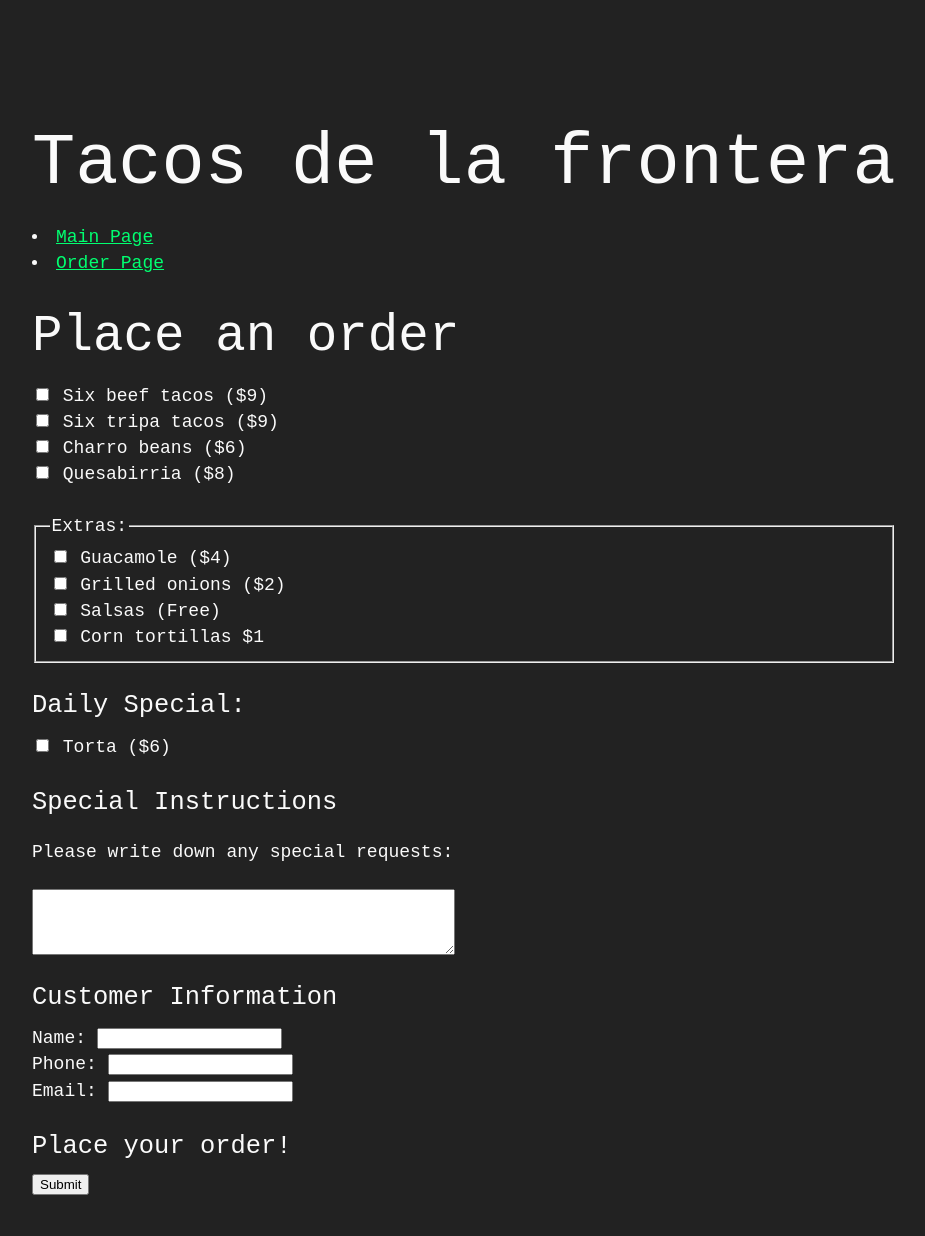
After one commit to clbrown02/cs412, a Django app: page /restaurant/order in a window 1280 px wide. The commit adds this page. Shown: the whole page, without its empty margins (176-1101 px from the left). Run offline with Django 5.2, Linux system fonts and the light colour scheme.

Commit message:
Created main and order pge

```diff
--- a/cs412/settings.py
+++ b/cs412/settings.py
@@ -41,6 +41,7 @@ INSTALLED_APPS = [
     "hw",
     "quotes",
     "formdata",
+    "restaurant",
 ]
 
 MIDDLEWARE = [
--- a/cs412/urls.py
+++ b/cs412/urls.py
@@ -23,5 +23,6 @@ from django.conf import settings
 urlpatterns = [path("admin/", admin.site.urls),
                path("hw/", include("hw.urls")),
                path("quotes/", include("quotes.urls")),
-               path("formdata/", include("formdata.urls"))
+               path("formdata/", include("formdata.urls")),
+               path("restaurant/", include("restaurant.urls")),
                ] + static(settings.STATIC_URL, document_root=settings.STATIC_ROOT)
--- a/quotes/templates/quotes/base.html
+++ b/quotes/templates/quotes/base.html
@@ -10,7 +10,7 @@
     <nav>
       <li><a href="{% url 'quote_page' %}">Quote</a></li>
       <li><a href="{% url 'about_page' %}">About</a></li>
-      <li><a href="{%url 'show_all_page' %}">Show all</a></li>
+      <li><a href="{% url 'show_all_page' %}">Show all</a></li>
     </nav>
 
     {% block content %}
--- /dev/null
+++ b/restaurant/templates/restaurant/base.html
@@ -0,0 +1,26 @@
+{% load static %}
+
+<html>
+  <head>
+    <meta charset="UTF-8">
+    <title>Tacos de la frontera</title>
+    <link rel="stylesheet" href="{% static 'styles.css' %}">
+  </head>
+  <header>
+    <nav>
+      <h1>Tacos de la frontera</h1>
+      <li><a href="{% url 'main_page' %}">Main Page</a></li>
+      <li><a href="{% url 'order_page' %}">Order Page</a></li>
+    </nav>
+  </header>
+
+  <body>
+
+
+
+    {% block content %}
+
+    {% endblock %}
+
+  </body>
+</html>
--- /dev/null
+++ b/restaurant/templates/restaurant/order.html
@@ -0,0 +1,56 @@
+{% extends 'restaurant/base.html' %}
+
+{% block content %}
+
+<h2>Place an order</h2>
+<div>
+  <form action="{% url 'submit'}" method="POST">
+    <input type="checkbox" id="item1" name="item1" value="Six beef tacos">
+    <label for="item1">Six beef tacos  ($9)</label><br>
+    <input type="checkbox" id="item2" name="item2" value="Six tripa tacos">
+    <label for="item2">Six tripa tacos  ($9)</label><br>
+    <input type="checkbox" id="item3" name="item3" value="Charro Beans">
+    <label for="item1">Charro beans  ($6)</label><br>
+    <input type="checkbox" id="item4" name="item4" value="Quesabirria">
+    <label for="item1">Quesabirria  ($8)</label><br>
+    <br>
+
+    <fieldset>
+      <legend>Extras:</legend>
+      <input type="checkbox" name="toppings1" id="toppings1" value="Guacamole">
+      <label for="toppings1">Guacamole  ($4)</label><br>
+      <input type="checkbox" name="toppings2" id="toppings2" value="Grilled onions">
+      <label for="toppings1">Grilled onions  ($2)</label><br>
+      <input type="checkbox" name="toppings3" id="toppings3" value="Salsas">
+      <label for="toppings1">Salsas  (Free)</label><br>
+      <input type="checkbox" name="toppings4" id="toppings4" value="Tortillas">
+      <label for="toppings1">Corn tortillas  $1</label>
+    </fieldset>
+
+    <h4>Daily Special:</h4>
+      <input  type="checkbox" name="special" id="special" value="{{ random_daily }}">
+      <label for="special">{{ random_daily }}</label>
+
+
+    <h4>Special Instructions</h4>
+    <p>Please write down any special requests:</p>
+    <textarea name="requests" id="requests" rows="4" cols="50"></textarea>
+
+    <h4>Customer Information</h4>
+    <label for="name">Name:</label>
+    <input type="text" name="name" id="name"><br>
+    <label for="name">Phone:</label>
+    <input type="text" name="phone" id="phone"><br>
+    <label for="name">Email:</label>
+    <input type="email" name="email" id="email"><br>
+
+
+    <h4>Place your order!</h4>
+    <input type="submit">
+
+  </form>
+</div>
+
+
+
+{% endblock %}
--- /dev/null
+++ b/restaurant/urls.py
@@ -0,0 +1,9 @@
+from django.urls import path
+from django.conf import settings
+from . import views
+
+urlpatterns = [
+  path(r'', views.home_page, name="home_page"),
+  path(r'main', views.home_page, name="main_page"),
+  path(r'order', views.order_page, name='order_page'),
+]
--- a/restaurant/views.py
+++ b/restaurant/views.py
@@ -1,3 +1,28 @@
 from django.shortcuts import render
+from django.http import HttpResponse
+import random
 
-# Create your views here.
+dailys = [
+  "Horchata  ($5)", "Agua de Jamaica  ($4)", "Torta  ($6)",
+  "Cheesy Gordita Dorito Crunch Wrap Supreme  ($10)"
+]
+
+
+
+def home_page(request):
+  template_name = 'restaurant/main.html'
+
+  return render(request, template_name)
+
+def order_page(request):
+
+  random_index = random.randint(0, len(dailys)-1)
+  random_daily = dailys[random_index]
+
+  context = {
+    "random_daily": random_daily
+  }
+
+  template_name = 'restaurant/order.html'
+
+  return render(request, template_name, context)
```
Also changed, not shown: restaurant/templates/restaurant/main.html (added, +33 -0 lines), restaurant/templates/restaurant/confirmation.html (added), static/restaurant.jpg (added).
